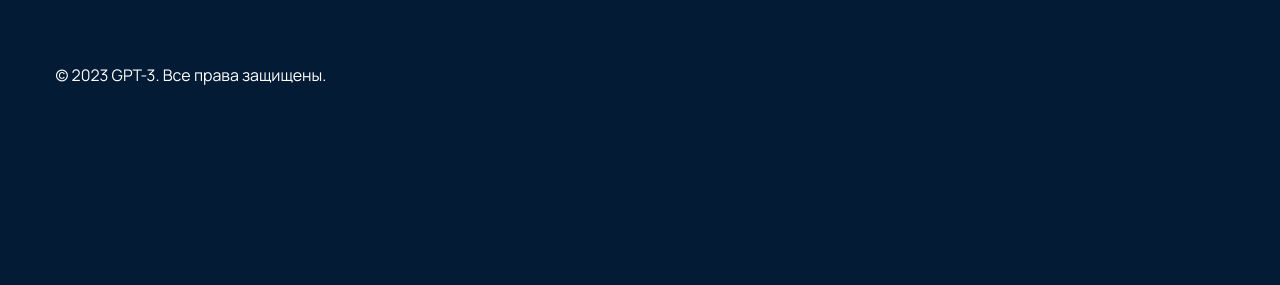
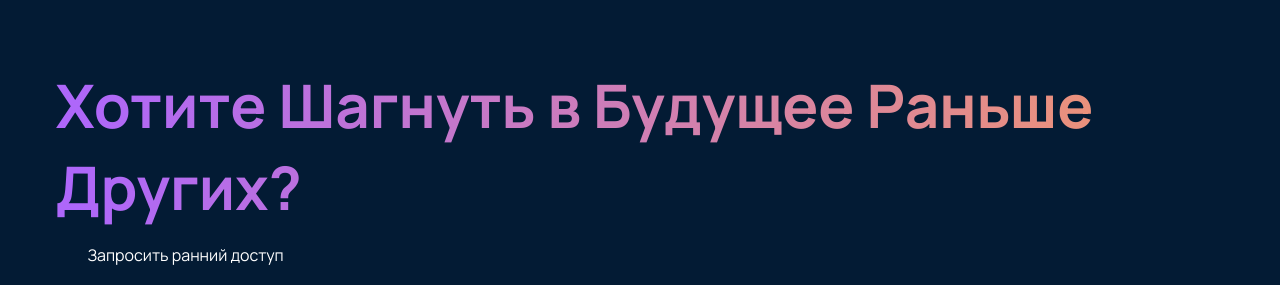
Before and after one commit to Risonans/gpt_lab4, a React (Create React App) app: page / in a window 1280 px wide. Shown: the part 3183-3468 px from the top of the page. Before the commit the page ends 3269 px from the top, so only its background shows below. Built offline with nearby package versions, Linux system fonts and the light colour scheme.

Commit message:
footer1
хочешь шагнуть в будущее? надо доделать что с css  что по коду вообще ошибу кидает

```diff
--- /dev/null
+++ b/src/components/Footer1.jsx
@@ -0,0 +1,37 @@
+
+import { button, footer1Data, question } from "../mockData/footer1Data";
+
+export const Question = ({question})=>{
+    return (
+        <>
+            <h1 className="enticing__question"> {question.title} </h1>
+        </>
+    );
+};
+
+export const Button = ({button}) =>{
+    return (
+        <div class="buttons_enticing">
+            <a href>
+                <button className="buttons_ enticing_singin btn">{button.title}</button>
+            </a>
+        </div>
+    );
+};
+
+const Footer1 = () => {
+    const { question, button } = footer1Data;
+
+    return(
+        <>
+            <div className="Footer_string">
+                <div className="container">
+                    <Question question = {question}/>
+                    <Button button = {button}/>
+                </div>
+            </div>
+        </>
+    );
+
+};
+export default Footer1;
--- /dev/null
+++ b/src/mockData/footer1Data.js
@@ -0,0 +1,12 @@
+export const question = {
+    type: "enticing__question",
+    title: "Хотите Шагнуть в Будущее Раньше Других?"
+ };
+ export const button = {
+    type: "buttons_ enticing_singin btn",
+    title: "Запросить ранний доступ",
+ };
+ export const footer1Data = {
+    question,
+    button
+ };
--- a/src/pages/Home.jsx
+++ b/src/pages/Home.jsx
@@ -5,6 +5,7 @@ import WhatIsChatGpt from "../components/WhatIsChatGpt";
 import FutureHere from "../components/FutureHere";
 import Blog from "../components/Blog";
 import Footer3 from "../components/Footer3";
+import Footer1 from "../components/Footer1";
 
 const Home = () => {
   return (
@@ -27,6 +28,9 @@ const Home = () => {
       <section className="blog">
         <Blog />
       </section>
+      <section className="section Footer">
+        <Footer1 />
+      </section>
       <section className="section footer2">
         <Footer3/>
       </section>
```
